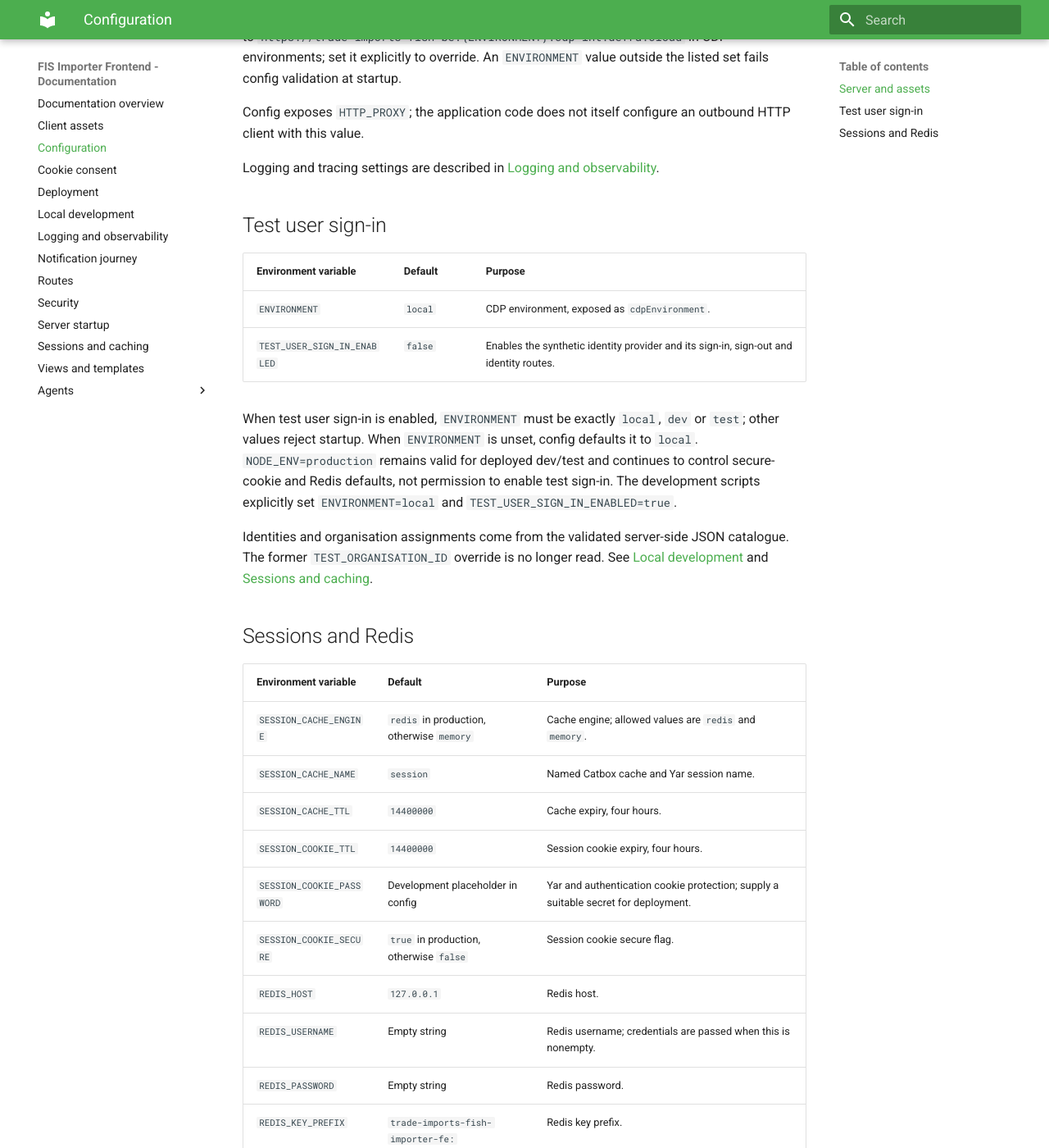
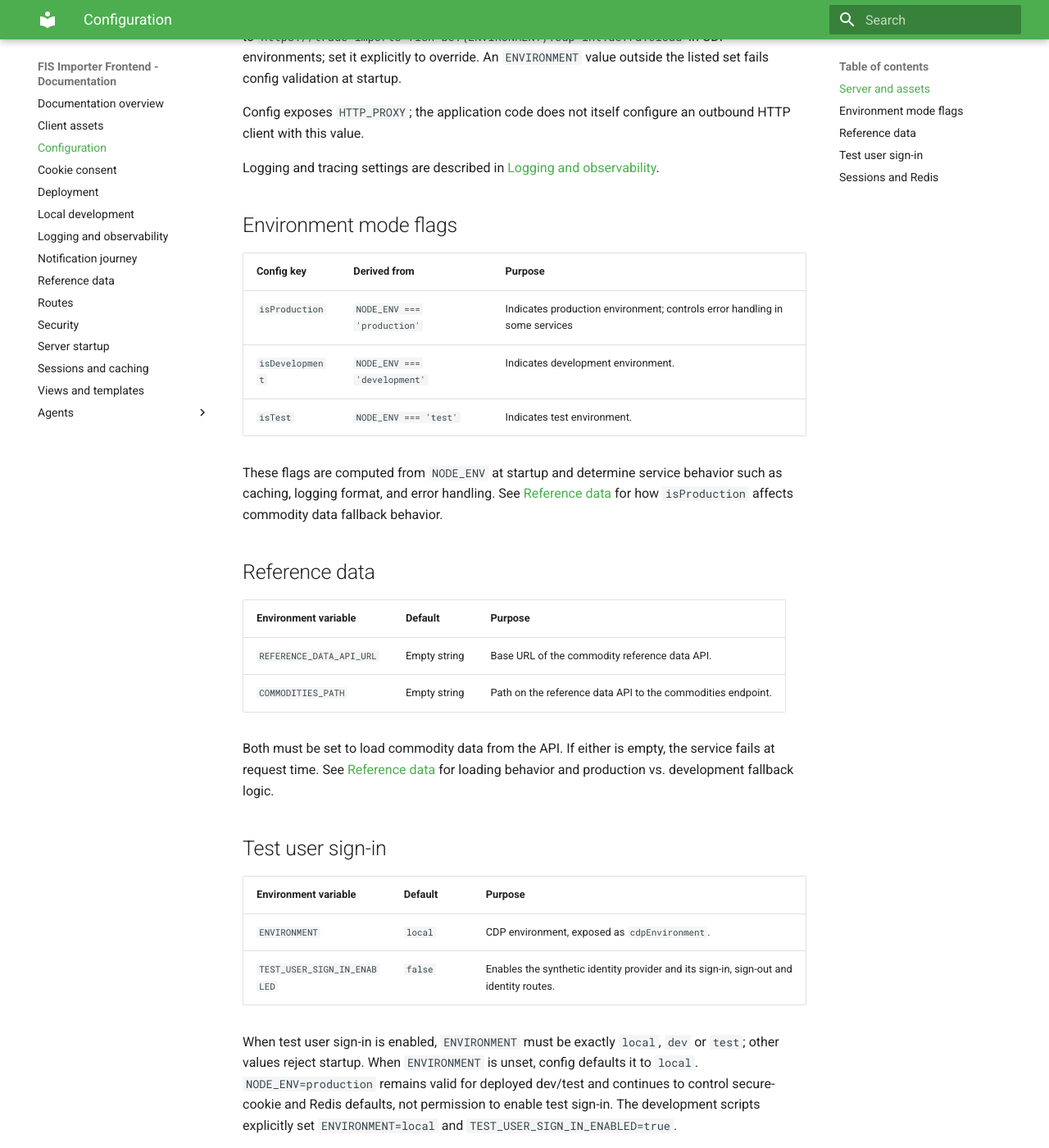
Before and after one commit to DEFRA/trade-imports-fish-importer-fe, an MkDocs documentation site: the page built from docs/configuration.md, in a window 1280 px wide and 1400 px high, scrolled down 1114 px. Shown: the whole window at 82% size. Built offline with MkDocs 1.6.1 and Material for MkDocs 9.7.7, drawn with Linux system fonts in a browser that asks for light colours.

Commit message:
Update documentation for reference data and phase banner
- Create new Reference data documentation covering API loading, validation, caching, and fallback behavior
- Document isProduction flag behavior: production mode throws errors, development mode falls back to fixture
- Update phase banner documentation from 'Alpha' to 'Beta'
- Add environment mode flags section to configuration documentation
- Update index to link to new reference data documentation
- Cross-link commodity details page to reference data documentation

Co-authored-by: Copilot <223556219+Copilot@users.noreply.github.com>

```diff
--- a/docs/configuration.md
+++ b/docs/configuration.md
@@ -23,6 +23,25 @@ The service name is fixed in configuration as `trade-imports-fish-importer-fe`.
 Config exposes `HTTP_PROXY`; the application code does not itself configure an outbound HTTP client with this value.
 
 Logging and tracing settings are described in [Logging and observability](logging-and-observability.md).
+
+## Environment mode flags
+
+| Config key      | Derived from                 | Purpose                                                                    |
+| --------------- | ---------------------------- | -------------------------------------------------------------------------- |
+| `isProduction`  | `NODE_ENV === 'production'`  | Indicates production environment; controls error handling in some services |
+| `isDevelopment` | `NODE_ENV === 'development'` | Indicates development environment.                                         |
+| `isTest`        | `NODE_ENV === 'test'`        | Indicates test environment.                                                |
+
+These flags are computed from `NODE_ENV` at startup and determine service behavior such as caching, logging format, and error handling. See [Reference data](reference-data.md) for how `isProduction` affects commodity data fallback behavior.
+
+## Reference data
+
+| Environment variable     | Default      | Purpose                                                     |
+| ------------------------ | ------------ | ----------------------------------------------------------- |
+| `REFERENCE_DATA_API_URL` | Empty string | Base URL of the commodity reference data API.               |
+| `COMMODITIES_PATH`       | Empty string | Path on the reference data API to the commodities endpoint. |
+
+Both must be set to load commodity data from the API. If either is empty, the service fails at request time. See [Reference data](reference-data.md) for loading behavior and production vs. development fallback logic.
 
 ## Test user sign-in
 
```
Also changed, not shown: docs/index.md (+1 -0 lines), docs/notification-journey.md (+2 -0 lines), docs/reference-data.md (added, +42 -0 lines), docs/views-and-templates.md (+1 -1 lines).
